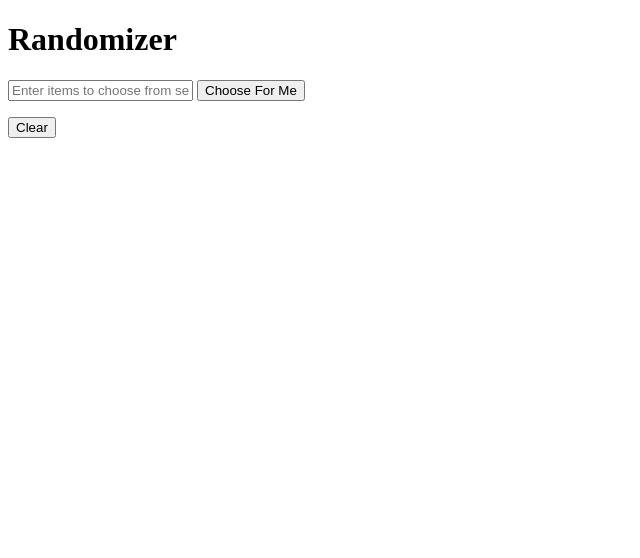
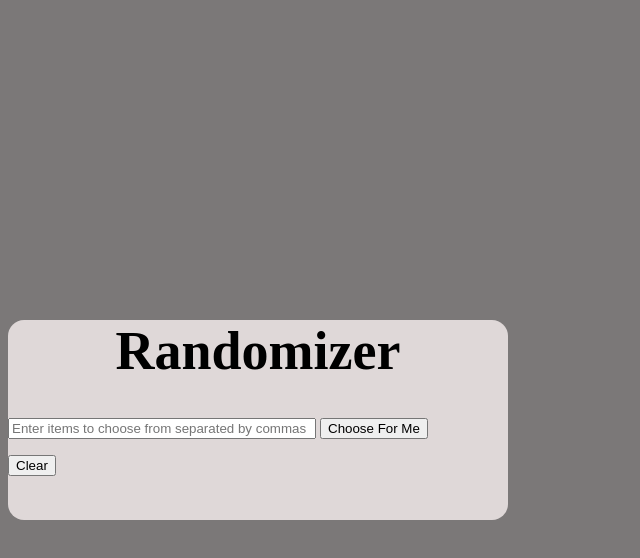
Before and after one commit to rootkitthis/HTML-random-picker, a plain HTML site: page index.html in a window 1280 px wide. Shown: the whole page, without its empty margins (0-640 px from the left). Drawn offline with Linux system fonts and the light colour scheme.

Commit message:
Started applying css styling.

```diff
--- a/index.css
+++ b/index.css
@@ -1,3 +1,25 @@
-*{
+body {
+    background-color: #7b7878;
+}
 
+
+.wrapper {
+    display: block;
+    background-color: #dfd8d8;
+    width: 500px;
+    height: 200px;
+    border-radius: 16px;
 }
+
+h1 {
+    font-size: 54px;
+    margin-top: 20rem;
+    text-align: center;
+}
+
+
+
+.inputBox {
+    field-sizing: content;
+    min-width: 300px;
+}
--- a/index.html
+++ b/index.html
@@ -8,12 +8,17 @@
     <title>Random Item Picker</title>
 </head>
 <body>
-    <h1>Randomizer</h1>
-    <input type="text" id="inputBox" placeholder="Enter items to choose from separated by commas">
-    <button onclick="pickForMe()">Choose For Me</button>
-    <p id="theChoice"></p>
-    <button onclick="clearButton()">Clear</button>
+    <div class="wrapper">
 
+        <h1>Randomizer</h1>
+        <p></p>
+
+        <input type="text" id="inputBox" class="inputBox" placeholder="Enter items to choose from separated by commas">
+        <button onclick="pickForMe()">Choose For Me</button>
+        <p id="theChoice"></p>
+        <button onclick="clearButton()">Clear</button>
+
+    </div>
 
 </body>
 </html>
```
